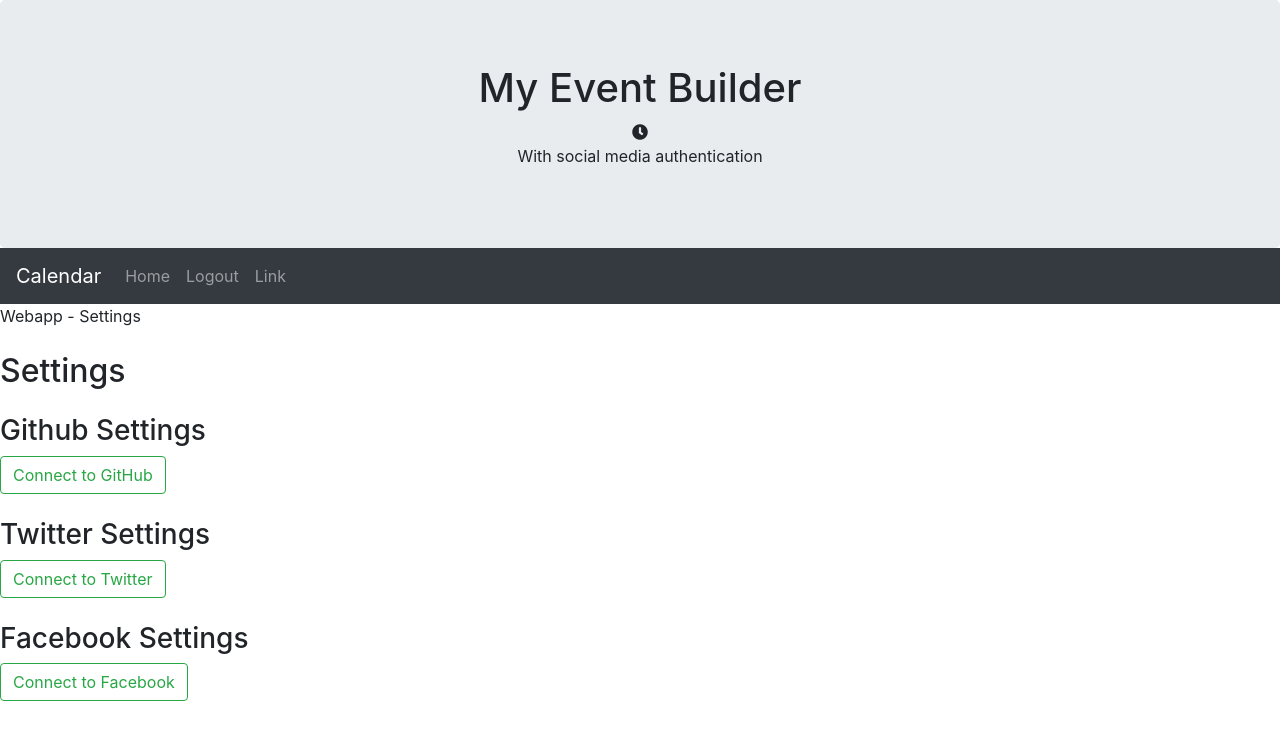
After one commit to mingyyy/project_calendar, a Django app: page /settings/ in a window 1280 px wide. The commit adds this page. Shown: the top 740 px of the page. Run offline with Django 3.2, Linux system fonts and the light colour scheme; the visitor is signed in with stand-in values (Sample User, id 1); some libraries are stand-ins or nearby versions.

Commit message:
Add password.html, settings.html

```diff
--- a/appmain/templates/appmain/base.html
+++ b/appmain/templates/appmain/base.html
@@ -12,30 +12,6 @@
     {% load static %}
     <link href="{% static 'favicon.ico' %}" rel="icon" type="image/x-icon" />
     <title>Event Builder</title>
-
-
-
-<script>
-  window.fbAsyncInit = function() {
-    FB.init({
-      appId      : '{your-app-id}',
-      cookie     : true,
-      xfbml      : true,
-      version    : '{api-version}'
-    });
-
-    FB.AppEvents.logPageView();
-
-  };
-
-  (function(d, s, id){
-     var js, fjs = d.getElementsByTagName(s)[0];
-     if (d.getElementById(id)) {return;}
-     js = d.createElement(s); js.id = id;
-     js.src = "https://connect.facebook.net/en_US/sdk.js";
-     fjs.parentNode.insertBefore(js, fjs);
-   }(document, 'script', 'facebook-jssdk'));
-</script>
 
 </head>
 <body>
--- /dev/null
+++ b/appmain/templates/appmain/settings.html
@@ -0,0 +1,67 @@
+{% extends "appmain/base.html" %}
+
+{% block title %}
+	Webapp - Settings
+{% endblock %}
+
+{% block content %}
+<h2 class="text-left mt-4">Settings</h2>
+<h3 class="mt-4">Github Settings</h3>
+
+{% if github_login %}
+    <p>Connected as <a href="https://github.com/{{ github_login.extra_data.login }}/" target="_blank">
+    {{ github_login.extra_data.login }}</a></p>
+    {% if can_disconnect %}
+        <form method="post" action="{% url 'social:disconnect' 'github' %}">
+            {% csrf_token %}
+            <button class="btn btn-outline-danger waves-effect" type="submit">Disconnect from GitHub</button>
+        </form>
+    {% else %}
+        <button class="btn btn-outline-danger waves-effect btn-disabled" type="submit">
+            Disconnect from GitHub</button>
+        <p>You must define a <a href="{% url 'password' %}">password</a> before disconnecting from GitHub</p>
+    {% endif %}
+
+{% else %}
+    <a class="btn btn-outline-success waves-effect" href="{% url 'social:begin' 'github' %}">Connect to GitHub</a>
+{% endif %}
+
+<h3 class="mt-4">Twitter Settings</h3>
+{% if twitter_login %}
+    <p>Connected as <a href="https://twitter.com/{{ twitter_login.extra_data.access_token.screen_name }}/" target="_blank">
+    {{ twitter_login.extra_data.login }}</a></p>
+    {% if can_disconnect %}
+        <form method="post" action="{% url 'social:disconnect' 'twitter' %}">
+            {% csrf_token %}
+            <button class="btn btn-outline-danger waves-effect" type="submit">Disconnect from Twitter</button>
+        </form>
+    {% else %}
+        <button class="btn btn-outline-danger waves-effect btn-disabled" type="submit">
+            Disconnect from Twitter</button>
+        <p>You must define a <a href="{% url 'password' %}">password</a> before disconnecting from Twitter</p>
+    {% endif %}
+
+{% else %}
+    <a class="btn btn-outline-success waves-effect" href="{% url 'social:begin' 'twitter' %}">Connect to Twitter</a>
+{% endif %}
+
+<h3 class="mt-4">Facebook Settings</h3>
+{% if facebook_login %}
+    <p>Connected as <a href="https://facebook.com/{{ facebook_login.extra_data.id }}/" target="_blank">
+    {{ facebook_login.extra_data.login }}</a></p>
+    {% if can_disconnect %}
+        <form method="post" action="{% url 'social:disconnect' 'facebook' %}">
+            {% csrf_token %}
+            <button class="btn btn-outline-danger waves-effect" type="submit">Disconnect from Facebook</button>
+        </form>
+    {% else %}
+        <button class="btn btn-outline-danger waves-effect btn-disabled" type="submit">
+            Disconnect from Facebook</button>
+        <p>You must define a <a href="{% url 'password' %}">password</a> before disconnecting from Facebook</p>
+    {% endif %}
+
+{% else %}
+    <a class="btn btn-outline-success waves-effect" href="{% url 'social:begin' 'facebook' %}">Connect to Facebook</a>
+{% endif %}
+
+{% endblock content %}
--- a/appmain/views.py
+++ b/appmain/views.py
@@ -1,5 +1,10 @@
 from django.contrib.auth.decorators import login_required
-from django.shortcuts import render
+from django.shortcuts import render, redirect
+from django.contrib import messages
+from django.contrib.auth import update_session_auth_hash
+from django.contrib.auth.forms import AdminPasswordChangeForm, PasswordChangeForm
+
+from social_django.models import UserSocialAuth
 
 
 def home(request):
@@ -8,3 +13,44 @@ def home(request):
 @login_required
 def dashboard_view(request):
     return render(request, 'appmain/dashboard.html')
+
+@login_required
+def settings_view(request):
+    user = request.user
+    try:
+        github_login = user.social_auth.get(provider='github')
+    except UserSocialAuth.DoesNotExist:
+        github_login = None
+    try:
+        twitter_login = user.social_auth.get(provider='twitter')
+    except UserSocialAuth.DoesNotExist:
+        twitter_login = None
+    try:
+        facebook_login = user.social_auth.get(provider='facebook')
+    except UserSocialAuth.DoesNotExist:
+        facebook_login = None
+    can_disconnect = (user.social_auth.count()>1 or user.has_usable_password())
+    context = {'github': github_login, 'twitter_login': twitter_login,
+               'facebook_login': facebook_login, 'can_disconnect': can_disconnect}
+    return render(request, 'appmain/settings.html',context)
+
+
+@login_required
+def password_view(request):
+    if request.user.has_usable_password():
+        PasswordForm = PasswordChangeForm
+    else:
+        PasswordForm = AdminPasswordChangeForm
+
+    if request.method == "POST":
+        form = PasswordForm(request.user, request.POST)
+        if form.is_valid():
+            form.save()
+            update_session_auth_hash(request, form.user)
+            messages.success(request, 'Your password was successfully updated!')
+            return redirect('password')
+        else:
+            messages.error(request, 'Please correct the error below')
+    else:
+        form = PasswordForm(request.user)
+    return render(request, 'appmain/password.html', {'form': form})
--- a/pjcalendar/urls.py
+++ b/pjcalendar/urls.py
@@ -16,7 +16,7 @@ Including another URLconf
 from django.contrib import admin
 from django.urls import path, include
 from django.contrib.auth.views import LoginView,LogoutView
-from appmain.views import dashboard_view
+from appmain.views import dashboard_view,settings_view, password_view
 
 
 urlpatterns = [
@@ -25,7 +25,8 @@ urlpatterns = [
     path('logout/',LogoutView.as_view(), name='logout'),
     path('oauth/',include('social_django.urls',namespace='social')),
     path('dashboard/',dashboard_view,name='dashboard'),
-
+    path('settings/', settings_view, name='settings'),
+    path('password/', password_view, name='password'),
     path('', include('appmain.urls')),
     # path('user/',include('appuser.urls')),
 ]
```
Also changed, not shown: appmain/templates/appmain/password.html (added, +30 -0 lines), appmain/templates/appuser/login.html (+12 -2 lines), pjcalendar/settings.py (+9 -5 lines), 1 other file.
